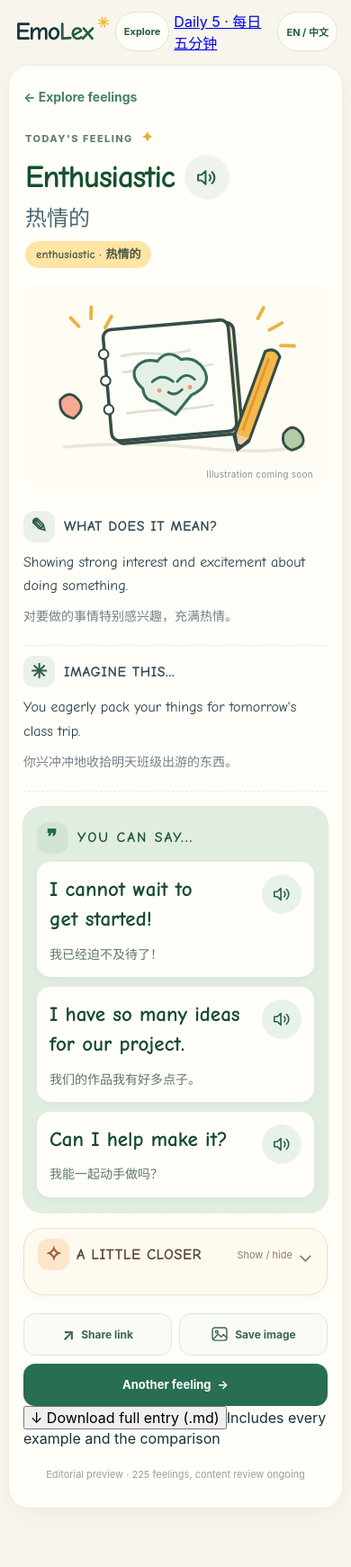
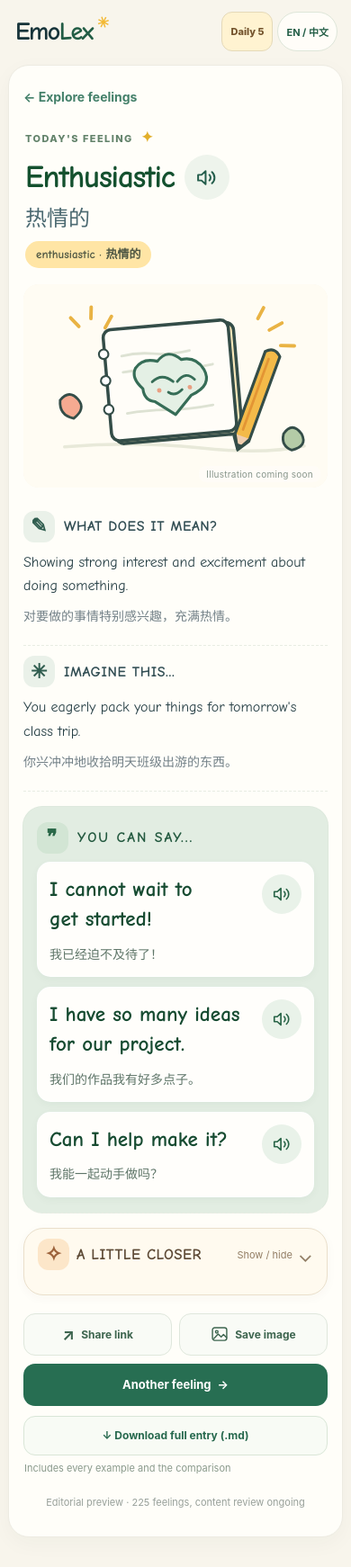
Before and after one commit to puran1218/emotions, a website: page static/emotions/index.html in a window 390 px wide. Shown: the whole page at 90% size. Before the commit the page ends 1710 px from the top, so only its background shows below. Drawn offline with Linux system fonts and the light colour scheme.

Commit message:
style(export): integrate Daily 5 and full-download actions into responsive EmoLex layout

```diff
--- a/static/emotions/styles.css
+++ b/static/emotions/styles.css
@@ -270,3 +270,18 @@ button:disabled{cursor:wait;opacity:.56}
 .closer-link{display:inline-flex;align-items:center;justify-content:center;gap:5px;margin-top:12px;min-height:44px;padding:7px 10px;border:1px solid #E2E5D5;border-radius:10px;background:#F5F9F0;color:#397359;font-family:var(--reading-en);font-size:12px;font-weight:700;cursor:pointer}
 .closer-link:focus-visible{outline:3px solid #548C6C;outline-offset:3px}
 .closer-link:active{background:#E5F0E0}
+
+.header-daily5{display:inline-flex;align-items:center;justify-content:center;min-height:44px;padding:8px 12px;border:1px solid #E4D9B8;border-radius:12px;background:#FFF3D1;color:#74542D;font-size:12px;font-weight:800;text-decoration:none;white-space:nowrap}
+.header-daily5:focus-visible,.export-text:focus-visible,.export-library:focus-visible{outline:3px solid #79A58A;outline-offset:3px}
+.export-tools{display:flex;flex-wrap:wrap;align-items:center;gap:10px;margin-top:11px}
+.export-text,.export-library{display:inline-flex;align-items:center;justify-content:center;min-height:44px;padding:9px 14px;border:1px solid #D9E6D7;border-radius:13px;background:#F8FBF5;color:#27694E;font-size:12px;font-weight:750;cursor:pointer}
+.export-hint{color:#8A9A8C;font-size:11px;line-height:1.5}
+.export-library{width:100%;margin:12px 0 6px;background:#FFFEFA;border-style:dashed;min-height:42px}
+@media(max-width:600px){
+  .header-daily5{font-size:0;padding:8px 9px}
+  .header-daily5::after{content:"Daily 5";font-size:11px}
+  .export-tools{display:block}
+  .export-text{width:100%}
+  .export-hint{display:block;margin:6px 1px 0}
+}
+@media(max-width:390px){.header-explore{display:none}}
```
